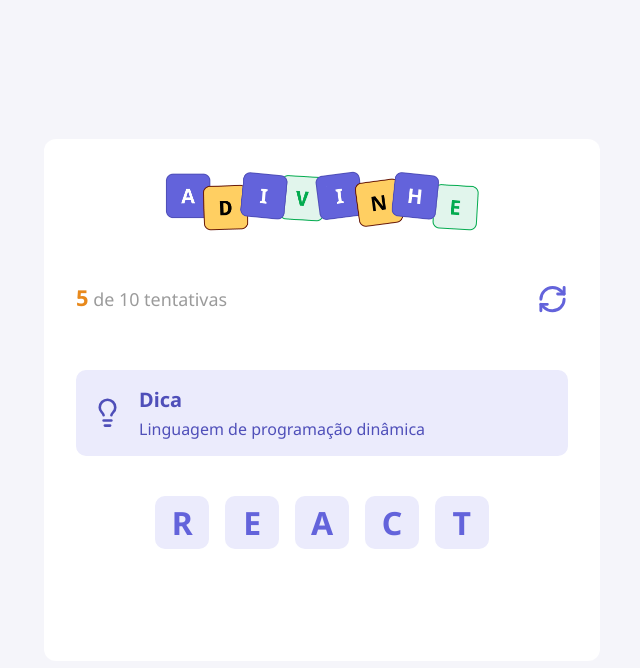
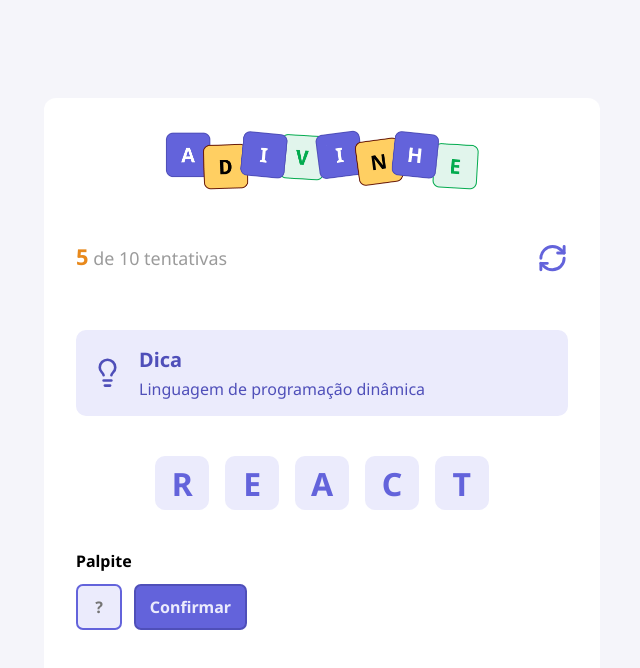
Before and after one commit to miqueiassantoss/adivinhe, a React (Vite) app: page / in a window 1280 px wide. Shown: the top 668 px of the page, without its empty margins (318-958 px from the left). Built offline with nearby package versions, Linux system fonts and the light colour scheme.

Commit message:
creating-button

```diff
--- a/src/App.module.css
+++ b/src/App.module.css
@@ -26,3 +26,9 @@
   gap: 1rem;
   margin: 2.5rem 0;
 }
+
+.guess {
+  display: flex;
+  gap: 0.75rem;
+  margin-top: 0.75rem;
+}
--- a/src/App.tsx
+++ b/src/App.tsx
@@ -3,6 +3,8 @@ import styles from "./App.module.css"
 import { Header } from "./components/Header"
 import { Tip } from "./components/Tip"
 import { Letter } from "./components/Letter"
+import { Input } from "./components/Input"
+import { Button } from "./components/Button"
 
 
 export default function App() {
@@ -25,6 +27,13 @@ export default function App() {
           <Letter value ="c"/>
           <Letter value ="t"/>
         </div>
+
+        <h4>Palpite</h4>
+
+        <div className={styles.guess}>
+          <Input autoFocus maxLength={1} placeholder="?"/>
+          <Button title="Confirmar"/>
+        </div>
       </main>
     </div>
   )
--- /dev/null
+++ b/src/components/Button/index.tsx
@@ -0,0 +1,12 @@
+import styles from "./styles.module.css"
+
+type Props = React.ComponentProps<"button"> & {
+  title: string
+}
+
+export function Button({title, ...rest}: Props){
+  return (
+    <button type="button" className={styles.button} {...rest}>{title}</button>
+  )
+
+}
--- /dev/null
+++ b/src/components/Button/styles.module.css
@@ -0,0 +1,12 @@
+.button{
+  height: 2.87rem;
+  border-radius: 0.43rem;
+
+  background-color: #6363DB;
+  border: 2px solid #4F4FB9;
+  color: #EBEBFC;
+
+  padding: 0 0.87rem;
+  font-size: 1rem;
+  font-weight: 700;
+}
--- /dev/null
+++ b/src/components/Input/index.tsx
@@ -0,0 +1,9 @@
+import styles from "./styles.module.css"
+
+type Props = React.ComponentProps<"input">
+
+export function Input({...rest}: Props){
+  return(
+    <input type="text" className={styles.input} {...rest}/>
+  )
+}
--- /dev/null
+++ b/src/components/Input/styles.module.css
@@ -0,0 +1,18 @@
+.input{
+  width: 2.87rem;
+  height: 2.87rem;
+  border-radius: 0.43rem;
+
+
+  background-color: #EBEBFC;
+  border: 2px solid #6363DB;
+  color: #6363DB;
+  outline: none;
+
+  text-transform: uppercase;
+  text-align: center;
+  font-size: 1rem;
+  font-weight: 700;
+
+
+}
--- a/src/global.css
+++ b/src/global.css
@@ -14,6 +14,11 @@ body {
   font-family: "Noto Sans", serif;
 }
 
+input, button {
+  font-family: "Noto Sans", serif;
+}
+
+
 button {
   cursor: pointer;
   transition: filter 0.2s;
```
